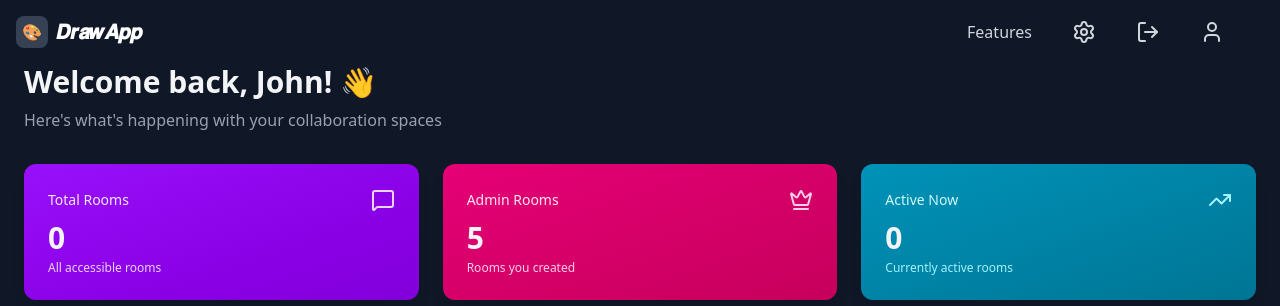
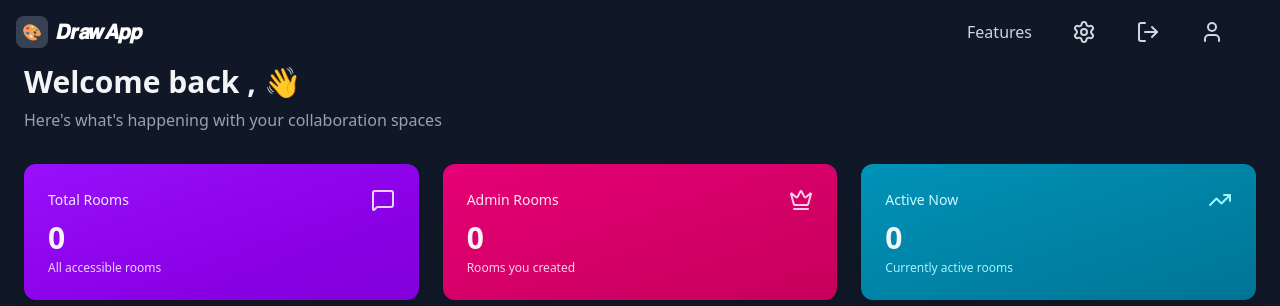
Before and after one commit to harshitvashisht/DrawApp, a Next.js app in the folder apps/drawapp-frontend/: page /dashboard in a window 1280 px wide. Shown: the top 306 px of the page. Built offline with nearby package versions, Linux system fonts and the light colour scheme; no server answers.

Commit message:
added userroom route

```diff
--- a/apps/drawapp-frontend/app/components/authpage.tsx
+++ b/apps/drawapp-frontend/app/components/authpage.tsx
@@ -59,6 +59,7 @@ export default function AuthPage({type}: AuthPageProps){
     }
            const jwt = response.data.token
            localStorage.setItem('token',jwt)
+           localStorage.setItem('username',username)
            alert('User Siged In !')
            router.push('/choice')
            setLoader(false)
--- a/apps/drawapp-frontend/app/components/rooms.tsx
+++ b/apps/drawapp-frontend/app/components/rooms.tsx
@@ -11,7 +11,6 @@ import { useRouter } from "next/navigation";
 export default function Rooms ({ onCountChange }: { onCountChange?: (count: number) => void }){
 
     const [rooms , setRooms] = useState<any[]>([]);
-    const [selectedRoom , setSelectedRoom] = useState<number | null>(null);
     const [token , setToken] = useState<string | null>(null)
 
    const router = useRouter()
--- a/apps/drawapp-frontend/app/dashboard/page.tsx
+++ b/apps/drawapp-frontend/app/dashboard/page.tsx
@@ -1,24 +1,42 @@
 "use client"
-import React, { useState } from "react";
+import React, { useEffect, useState } from "react";
 import {MessageSquare,Users, Plus, LogOut,Home,Settings,TrendingUp,Clock, Crown, Search} from "lucide-react";
 import Rooms from "../components/rooms";
 import AppBar from "../components/appbar";
+import axios from "axios";
+import { httpUrl } from "@repo/backendurls/urls";
 
 export default function UserDashboard() {
   const [count , setCount] = useState(0)
+  const [myroomCount , setMyroomCount]= useState(0)
+  const [username , setUsername] = useState<string | null>(null)
+
+  useEffect(()=>{
+    const loadusername = localStorage.getItem('username')
+    setUsername(loadusername)
+    getuserRooms()
+  },[])
+ async function getuserRooms() {
+     const response = await axios.get(`${httpUrl}/myroom`,{
+      headers : {
+        Authorization : localStorage.getItem('token')
+      }
+     })
+     setMyroomCount(response.data.rooms.length)
+ }
   return (
     <div className="min-h-screen bg-gray-900 text-gray-100">
       <AppBar type="afterAuth"/>
       <main className="max-w-7xl mx-auto px-6 py-8 pt-16">
-        {/* Welcome Section */}
+
         <div className="mb-8">
-          <h2 className="text-3xl font-bold mb-2">Welcome back, John! 👋</h2>
+          <h2 className="text-3xl font-bold mb-2">Welcome back , {username} 👋</h2>
           <p className="text-gray-400">
             Here's what's happening with your collaboration spaces
           </p>
         </div>
 
-        {/* Stats Grid */}
+
         <div className="grid grid-cols-1 md:grid-cols-3 gap-6 mb-8">
           <div className="bg-gradient-to-br from-purple-600 to-purple-700 rounded-xl p-6 shadow-lg hover:shadow-xl transition-shadow">
             <div className="flex items-center justify-between mb-2">
@@ -34,7 +52,7 @@ export default function UserDashboard() {
               <h3 className="text-sm font-medium text-pink-100">Admin Rooms</h3>
               <Crown size={24} className="text-pink-200" />
             </div>
-            <p className="text-3xl font-bold">5</p>
+            <p className="text-3xl font-bold">{myroomCount}</p>
             <p className="text-xs text-pink-200 mt-1">Rooms you created</p>
           </div>
 
```
Also changed, not shown: 1 other file (tests, documents, lock files or other folders).
